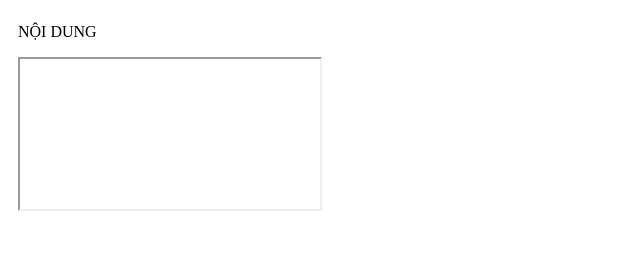
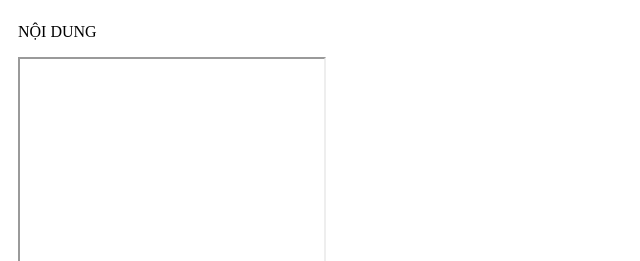
Before and after one commit to bichnth/tin12, a plain HTML site: page index.html in a window 1280 px wide. Shown: the part 211-472 px from the top of the page, 0-640 px from the left. Drawn offline with Linux system fonts and the light colour scheme.

Commit message:
Update index.html

```diff
--- a/index.html
+++ b/index.html
@@ -16,7 +16,7 @@
 </div>
 <div class="content">
  <p> NỘI DUNG</p>
-  <iframe name="noidung">
+  <iframe name="noidung" width="100%" height="100%">
   <p></p>
 </p>
 </div>
```
